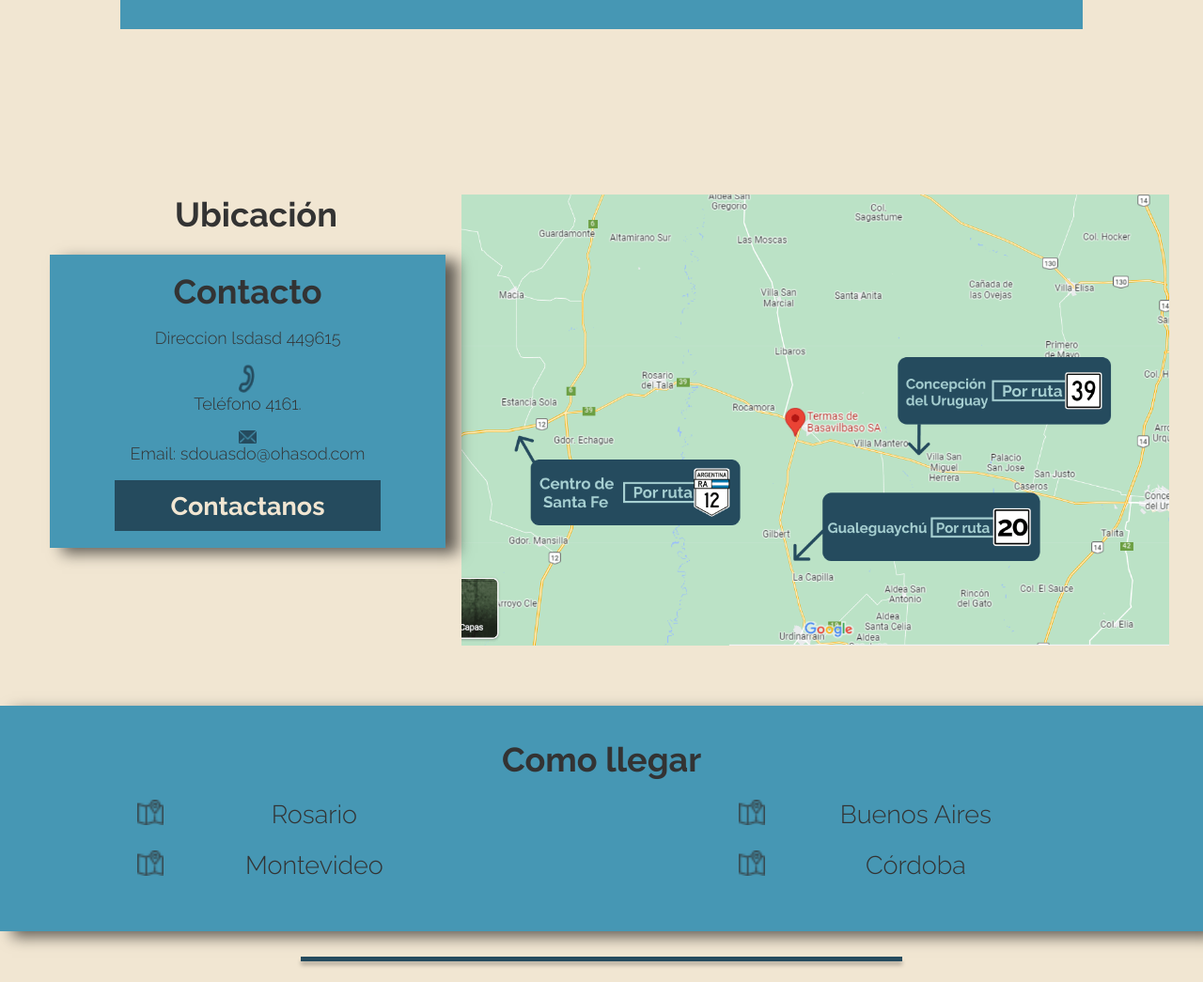
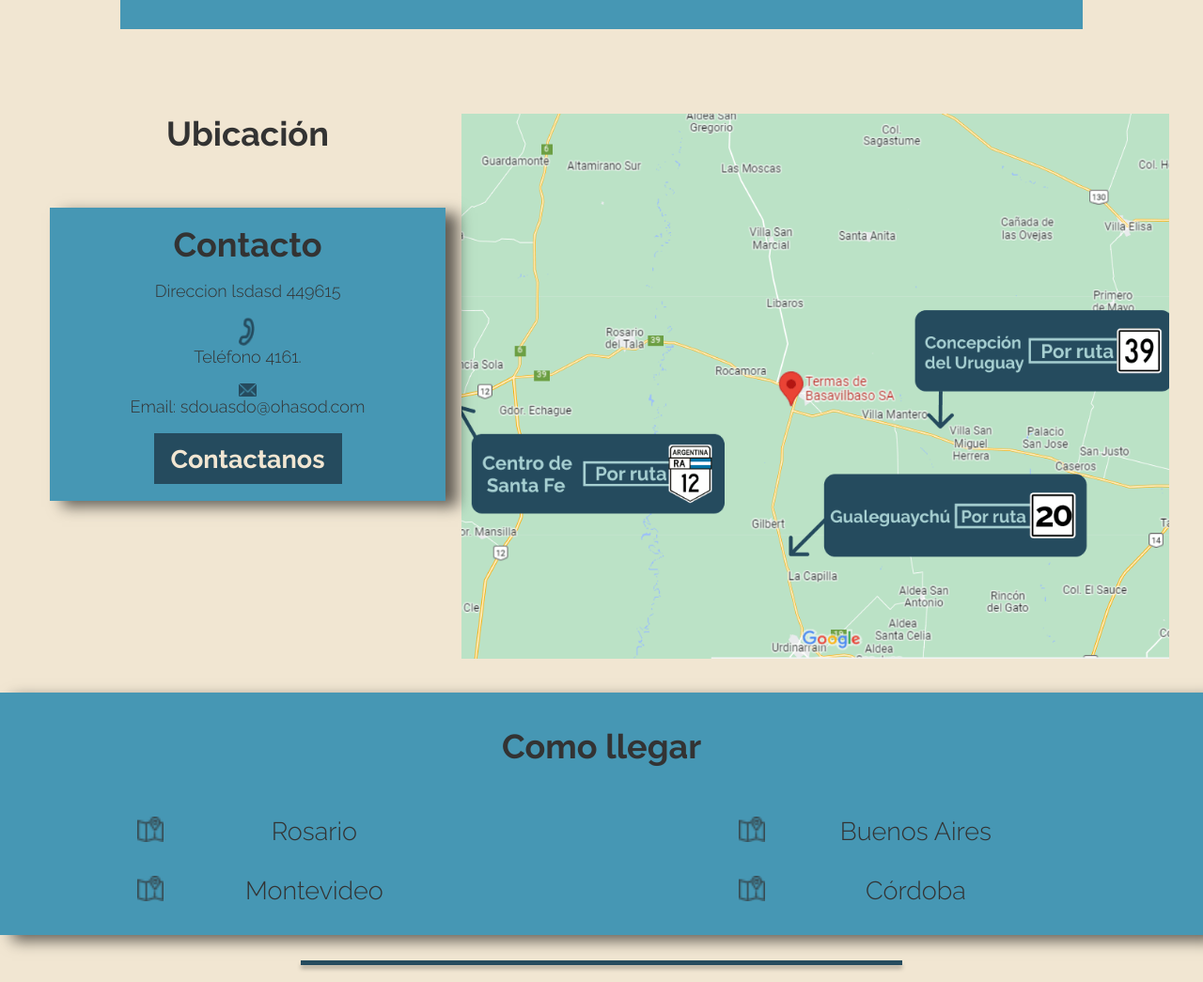
Before and after one commit to GustavoLagorio/basavilbaso-termas, a React (Vite) app: page /bungalows/1 in a window 1280 px wide. Shown: the part 2160-3205 px from the top of the page at 94% size. Built offline with nearby package versions, Linux system fonts and the light colour scheme.

Commit message:
Se mejoran estilos del footer y vista de bungalows

```diff
--- a/src/styles/bungalows.css
+++ b/src/styles/bungalows.css
@@ -27,7 +27,10 @@
     .bungalows_main_filtro form,
     .bungalows_main_filtro h2 {
       background-color: #4697b4; }
-    .bungalows_main_filtro form {
+    .bungalows_main_filtro {
+      display: flex;
+      flex-flow: column nowrap;
+      align-items: center;
       padding-top: 1rem; }
     .bungalows_main_filtro label,
     .bungalows_main_filtro input,
@@ -40,6 +43,7 @@
     padding: 2rem 1rem; }
   .bungalows_main_list_bungalow .btn-accion {
     color: white;
+    display: flex;
   }
   .bungalows_main_list_bungalow:nth-child(even),
   .bungalows_main_list_bungalow:nth-child(even) .bungalows_main_list_bungalow_info,
@@ -51,13 +55,13 @@
       margin: 1rem 0; }
     .bungalows_main_list_bungalow_imagenes {
       width: 95%;
-      height: 50vh;
+      height: auto;
       margin: 1rem 2.5%;
       background-color: white;
       display: grid;
       grid-template-columns: 1fr 1fr;
-      grid-template-rows: 50% 1fr;
-      gap: 0.5rem;
+      grid-template-rows: 50% auto;
+      gap: 0.25rem;
       overflow: hidden;
       padding: 0.5rem; }
       .bungalows_main_list_bungalow_imagenes img {
--- a/src/styles/calendario.css
+++ b/src/styles/calendario.css
@@ -11,6 +11,7 @@
     width: 100%;
     background-color: #4697b4;
 }
+
 .rdrMonthAndYearWrapper span select{
     font-size: 1rem;
     font-weight: bolder;
@@ -67,6 +68,8 @@ span::after {
 
 .rdrDateInput.rdrDateDisplayItem input {
     background-color: white;
+    margin: 0.5rem 0;
+    height: 2rem;
 }
 
 .rdrDateRangePickerWrapper{
@@ -77,13 +80,13 @@ span::after {
 }
 
 .rdrDateDisplay .rdrDateInput {
-    margin: 0;
+    margin: 0.5rem 0 0 0;
     width: 50%;
 }
 
 .rdrDateDisplay {
-    margin: 1rem 0;
-    height: 1rem;
+    margin: 0;
+    height: 3rem;
 }
 
 .rdrDateDisplay input {
--- a/src/styles/footer.css
+++ b/src/styles/footer.css
@@ -1,9 +1,18 @@
 footer {
-    margin-top: 4rem; }
+  position: relative;
+  top: 10vh;
+  margin-top: 5rem;
+}
+
 footer .footer_ubicacion h2 {
-      padding-left: 1rem;
-      margin-bottom: 1rem; }
-    footer .footer_ubicacion_contacto, footer .footer_ubicacion_rutas {
+  margin-bottom: 1rem;
+  text-align: center;
+  font-weight: bolder;
+  font-size: 1.5rem;
+}
+
+footer .footer_ubicacion_contacto,
+footer .footer_ubicacion_rutas {
   background-color: #4697b4;
   width: 80%;
   margin: 0 10%;
@@ -13,144 +22,228 @@ footer {
   align-content: center;
   position: relative;
   box-shadow: 13px 6px 15px rgba(0, 0, 0, 0.6);
-      z-index: +1; }
-      footer .footer_ubicacion_contacto h3, footer .footer_ubicacion_rutas h3 {
-        font-size: 2rem; }
+  z-index: +1;
+}
+
 footer .footer_ubicacion_contacto h3,
-      footer .footer_ubicacion_contacto p, footer .footer_ubicacion_rutas h3,
+footer .footer_ubicacion_rutas h3 {
+  font-size: 2rem;
+}
+
+footer .footer_ubicacion_contacto h3,
+footer .footer_ubicacion_contacto p,
+footer .footer_ubicacion_rutas h3,
 footer .footer_ubicacion_rutas p {
   background-color: #4697b4;
   text-align: center;
-        margin-bottom: 1rem; }
+  margin-bottom: 1rem;
+}
+
 footer .footer_ubicacion_contacto img,
-        footer .footer_ubicacion_contacto img, footer .footer_ubicacion_rutas h3 img,
+footer .footer_ubicacion_contacto img,
+footer .footer_ubicacion_rutas h3 img,
 footer .footer_ubicacion_rutas img {
-          background: none; }
+  background: none;
+}
 
 .footer_ubicacion_contacto img {
   width: 1.1rem;
   align-self: center;
 }
-      footer .footer_ubicacion_contacto a, footer .footer_ubicacion_rutas a {
-        color: #f1e6d2; }
+
+footer .footer_ubicacion_contacto a,
+footer .footer_ubicacion_rutas a {
+  color: #f1e6d2;
+}
+
 footer .footer_ubicacion_mapa {
   height: 45vh;
   width: 100%;
-      z-index: 0; }
+  z-index: 0;
+}
+
 footer .footer_ubicacion_mapa img {
   width: 100%;
   height: 100%;
   object-fit: cover;
   object-position: center center;
 }
+
 footer .footer_ubicacion_rutas {
-      padding: 2rem 0; }
+  padding: 2rem 0;
+  gap: 2rem;
+}
+
 footer .footer_ubicacion_rutas ul {
-        background-color: #4697b4; }
+  background-color: #4697b4;
+}
+
 footer .footer_ubicacion_rutas ul li,
 footer .footer_ubicacion_rutas ul span {
   background-color: #4697b4;
   height: 3rem;
-          text-align: center; }
+  text-align: center;
+}
+
 footer .footer_ubicacion_rutas ul li a,
 footer .footer_ubicacion_rutas ul span a {
-            background-color: #4697b4; }
+  background-color: #4697b4;
+}
+
 footer .footer_ubicacion_rutas ul li a,
 footer .footer_ubicacion_rutas ul span a {
   padding: 0;
   background-color: #4697b4;
   color: #333333;
-            font-size: 1rem; }
+  font-size: 1rem;
+}
+
 footer .footer_ubicacion_rutas ul li {
   display: flex;
   justify-content: center;
   border: 0;
-          width: 100%; }
+  width: 100%;
+}
+
 footer .footer_ubicacion_rutas ul li span:last-child {
-            width: 80%; }
+  width: 80%;
+}
+
 footer .footer_separador {
   background: #254B5E;
   box-shadow: 0px 4px 4px 0px rgba(0, 0, 0, 0.25);
   height: 0.3rem;
   width: 50%;
-      margin: 1.5rem 25%; }
+  margin: 1.5rem 25%;
+}
+
 footer .footer_logo {
   display: flex;
   flex-flow: column nowrap;
-      align-items: center; }
+  align-items: center;
+}
+
 footer .footer_logo img {
   width: 40%;
   max-width: 300px;
 }
+
 footer .footer_logo p {
   font-family: 'Satisfy', cursive;
   font-size: 1.1rem;
-        color: #02B8E0; }
+  color: #02B8E0;
+}
+
 footer .footer_logo p:last-child {
   font-family: 'Poppins', sans-serif;
   font-size: 0.5rem;
   font-weight: 300;
   color: #0B95D6;
-        margin-top: -0.5rem; }
+  margin-top: -0.5rem;
+}
+
 footer .footer_redes_list {
   display: flex;
   flex-flow: row nowrap;
   justify-content: space-evenly;
-      margin: 1rem; }
+  margin: 1rem;
+}
 
 @media (min-width: 768px) {
-    footer {
-      margin-top: 20%; }
+
   footer .footer_ubicacion {
     display: grid;
     grid-template-columns: 0.7fr 1fr;
-        grid-template-rows: 8vh 60vh 30vh;
+    grid-template-rows: 8vh 60vh auto;
     grid-template-areas: "titulo mapa"
       "contacto mapa"
-   "rutas rutas"; }
+      "rutas rutas";
+      row-gap: 2rem;
+  }
+
   footer .footer_ubicacion h2 {
     grid-area: titulo;
     text-align: center;
     font-size: 2rem;
-      margin-bottom: 0.5rem;}
+    margin-bottom: 0.5rem;
+  }
+
   footer .footer_ubicacion_contacto {
     grid-area: contacto;
     height: min-content;
     margin: 0 0 2rem 10%;
-          z-index: +1; }
+    z-index: +1;
+  }
+
   footer .footer_ubicacion_mapa {
     grid-area: mapa;
     width: 100%;
-          height: 60vh;
+    height: 100%;
     margin-left: -2rem;
-          z-index: 0; }
+    z-index: 0;
+  }
+
   footer .footer_ubicacion_rutas {
     grid-area: rutas;
     width: 100%;
-          margin: 0; }
+    margin: 0;
+    padding-bottom: 0;
+  }
+
   footer .footer_ubicacion_rutas ul {
     display: grid;
     grid-template-columns: 1fr 1fr;
     grid-template-rows: 1fr 1fr;
     height: 100%;
-            justify-items: center; }
+    justify-items: center;
+  }
+
   footer .footer_ubicacion_rutas ul li {
     height: 1.5rem;
     width: 100%;
-              margin-bottom: 1rem;
-              align-self: center; }
+    margin-bottom: 2rem;
+    align-self: center;
+  }
+
   footer .footer_ubicacion_rutas ul li span {
-                height: 100%; }
+    height: 100%;
+  }
+
   footer .footer_ubicacion_rutas ul li span a {
-                  font-size: 1.5rem; }
+    font-size: 1.5rem;
+  }
+
   footer .footer_ubicacion_rutas ul li span img {
     height: 100%;
-                  width: 100%; }
+    width: 100%;
+  }
+
   footer .footer_ubicacion_rutas ul li span:last-child {
-                width: 50%; } }
+    width: 50%;
+  }
+}
+
 footer .footer_logo p {
   font-size: 1.5rem;
 }
+
 footer .footer_logo p:last-child {
   font-size: 0.8rem;
 }
+
+@media (min-width: 1200px) {
+
+  .footer_redes_list {
+    height: 2rem;
+  }
+
+  .footer_redes_list li {
+    height: 100%;
+    width: 2rem;
+  }
+
+  .footer_redes_list li a, .footer_redes_list li img {
+
+    width: 100%;
+  }
+}
--- a/src/styles/home.css
+++ b/src/styles/home.css
@@ -315,6 +315,7 @@
 
   .home_main .reservas:hover {
     transform: translateX(-2vw);
+    transition: all 0.5s ease-in-out;
   }
 
   .home_main_bungalows .swiper {
--- a/src/styles/style.css
+++ b/src/styles/style.css
@@ -24,12 +24,15 @@ ul {
 .btn-accion {
   background-color: #254b5e;
   color: white;
-  width: 70%;
+  width: max-content;
+  padding: 0 1rem;
   height: 3rem;
   font-size: 1.5rem;
-  margin: 0 15%;
+  margin: 0 auto;
   text-align: center;
-  padding-top: 0.65rem;
+  display: flex;
+  justify-content: center;
+  align-items: center;
   font-weight: bold;
 }
 
```
Lines whose indentation alone changed are shown as unchanged.
